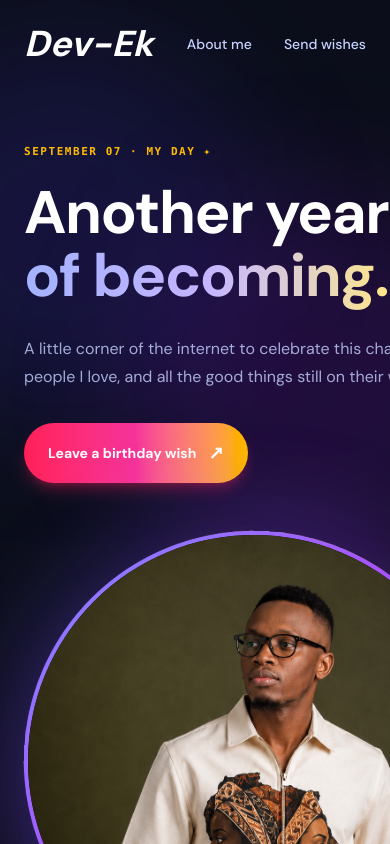
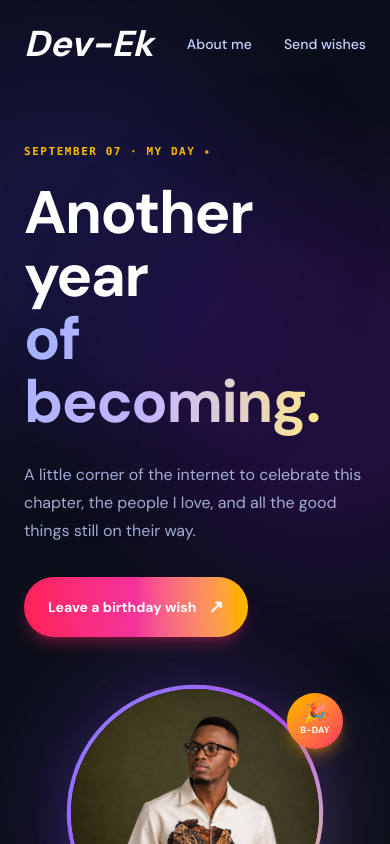
Before and after one commit to Ekemzzz/Birthday-website, a React (Vite) app: page / in a window 390 px wide. Shown: the top 844 px of the page. Built offline with nearby package versions, Linux system fonts and the light colour scheme; a web font is replaced by a local one.

Commit message:
fixed responsiveness

```diff
--- a/src/App.jsx
+++ b/src/App.jsx
@@ -167,7 +167,7 @@ function App() {
         </div>
       </nav>
 
-      <section id="top" className="relative z-10 mx-auto grid max-w-6xl items-center gap-12 px-6 pb-24 pt-14 lg:grid-cols-2 lg:px-8">
+      <section id="top" className="relative z-10 mx-auto grid max-w-6xl items-center gap-12 px-6 pb-24 pt-14 lg:grid-cols-2 lg:px-8 pb-32 lg:pb-24">
         <div>
           <p className="font-mono mb-5 text-[11px] font-semibold tracking-[.14em] text-amber-400 uppercase">SEPTEMBER 07 &middot; MY DAY &#10022;</p>
           <h1 className="font-display text-6xl leading-[1.05] tracking-tight text-white sm:text-7xl font-bold">Another year<br /><em className="bg-gradient-to-r from-indigo-300 via-violet-300 to-amber-200 bg-clip-text text-transparent not-italic">of becoming.</em></h1>
@@ -175,7 +175,7 @@ function App() {
           <a href="#wishes" className="mt-8 inline-flex items-center gap-3 bg-gradient-to-r from-rose-500 via-pink-500 to-amber-400 hover:opacity-95 px-6 py-4 rounded-full text-sm font-semibold text-white transition-all shadow-lg shadow-rose-500/30 hover:-translate-y-0.5">Leave a birthday wish <span className="text-white text-lg">&#8599;</span></a>
         </div>
         {/* Hero image frame — circle portrait */}
-        <div className="relative mx-auto flex items-center justify-center" style={{width: '460px', height: '460px'}}>
+        <div className="relative mx-auto flex items-center justify-center w-64 h-64 sm:w-80 sm:h-80 lg:w-[420px] lg:h-[420px]">
 
           {/* Spinning gradient ring */}
           <div className="absolute inset-0 rounded-full bg-gradient-to-br from-indigo-400 via-purple-500 to-amber-300 animate-spin" style={{animationDuration: '8s', padding: '4px'}}>
```
